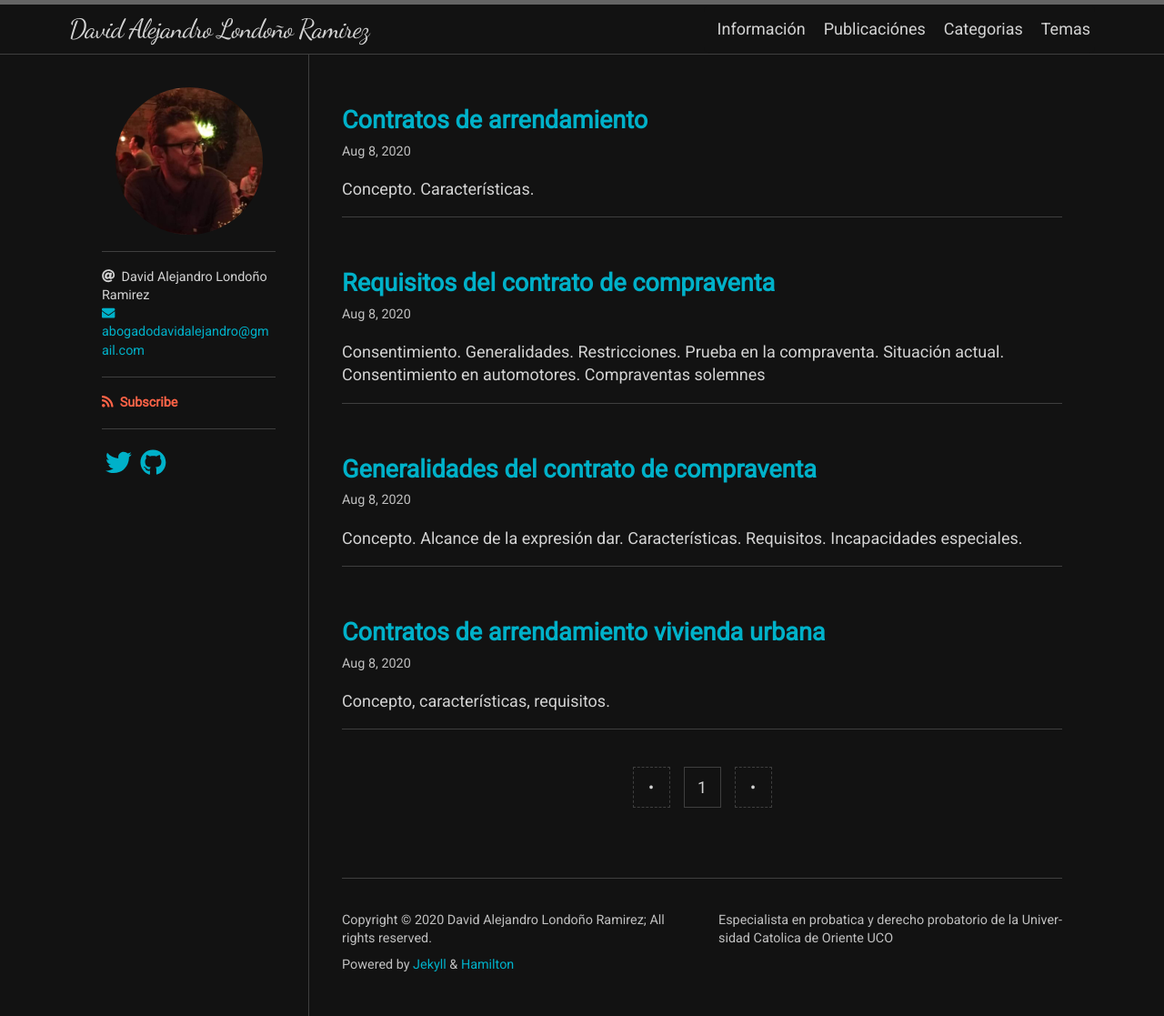
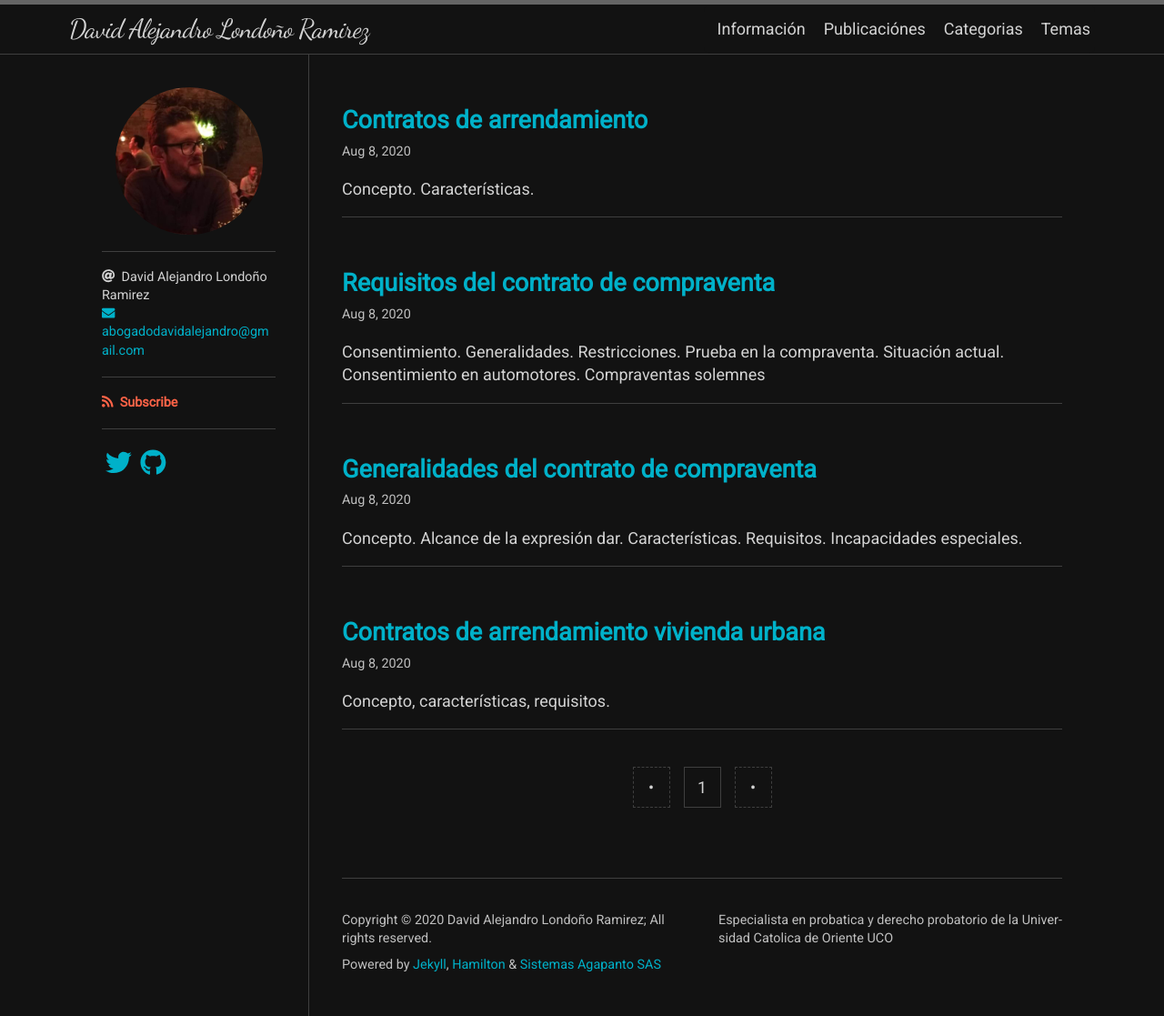
Before and after one commit to abogado-david-alejandro/abogado-david-alejandro.github.io, a Jekyll site: the page built from index.html, in a window 1280 px wide. Shown: the whole page at 91% size. Built offline with Jekyll 4.4.1, drawn with Linux system fonts in a browser that asks for light colours; nearby versions of some CDN libraries; some web fonts are replaced; the list of posts is cut into pages by our own code.

Commit message:
commit inicial

```diff
--- a/_includes/footer.html
+++ b/_includes/footer.html
@@ -14,7 +14,9 @@
       {% endif %}
     </div>
     <p>
-      Powered by <a href="https://jekyllrb.com/">Jekyll</a> & <a href="https://github.com/ngzhio/jekyll-theme-hamilton">Hamilton</a>
+      Powered by <a href="https://jekyllrb.com/">Jekyll</a>,
+	  <a href="https://github.com/ngzhio/jekyll-theme-hamilton">Hamilton</a> &
+	  <a href="https://agapanto.com.co">Sistemas Agapanto SAS</a>
     </p>
   </div>
 
```
